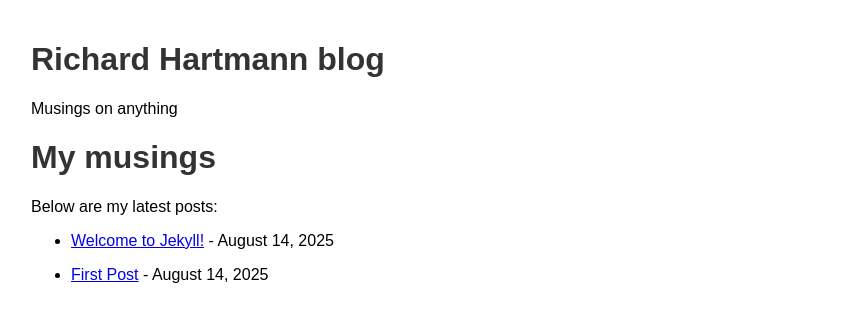
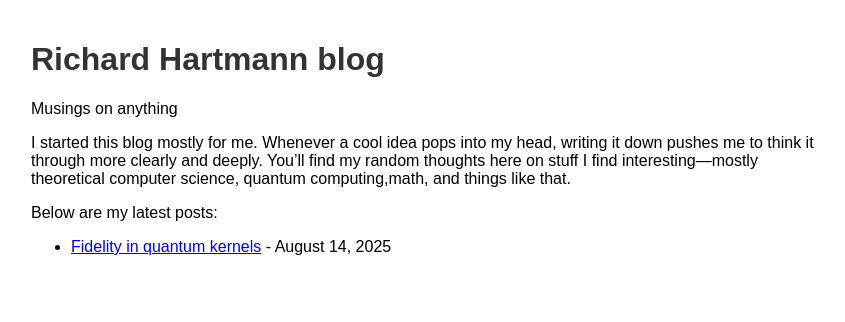
Before and after one commit to rihartma/rihartma.github.io, a Jekyll site: the page built from index.md, in a window 1280 px wide. Shown: the top 322 px of the page, without its empty margins (209-1054 px from the left). Built offline with Jekyll 4.4.1, drawn with Linux system fonts in a browser that asks for light colours.

Commit message:
description

```diff
--- /dev/null
+++ b/_posts/2025-08-14-fidelity-in-quantum-kernels.md
@@ -0,0 +1,7 @@
+---
+layout: post
+title:  "Fidelity in quantum kernels"
+date:   2025-08-14
+---
+
+TODO
--- a/index.md
+++ b/index.md
@@ -2,7 +2,9 @@
 layout: default
 title: Home
 ---
-# My musings
+
+I started this blog mostly for me. Whenever a cool idea pops into my head, writing it down pushes me to think it through more clearly and deeply.
+You'll find my random thoughts here on stuff I find interesting—mostly theoretical computer science, quantum computing,math, and things like that.
 
 Below are my latest posts:
 
```
Also changed, not shown: _posts/2025-08-14-first-post.md (deleted, +0 -13 lines), _posts/2025-08-14-welcome-to-jekyll.markdown (deleted, +0 -29 lines).
